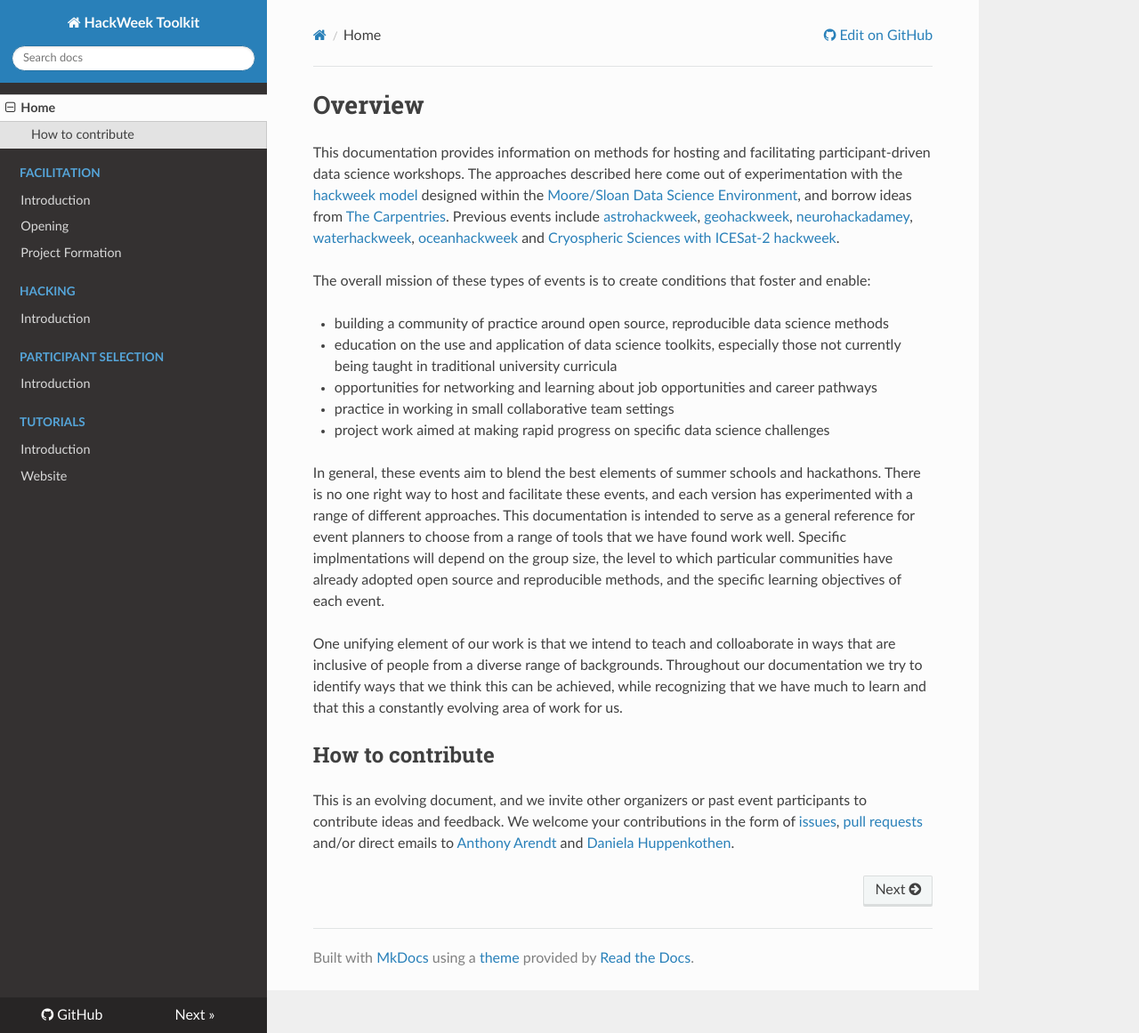
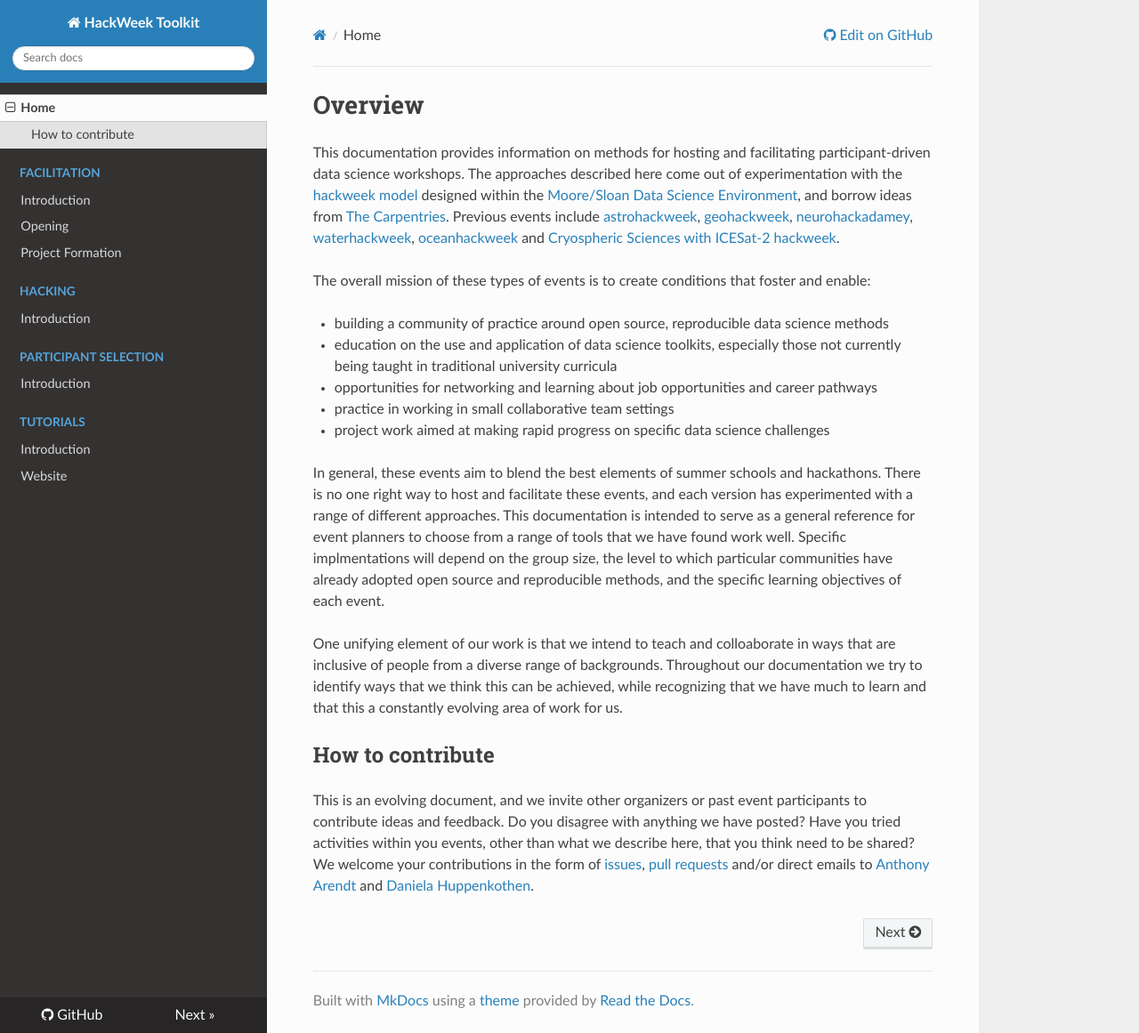
Before and after one commit to uwescience/HackWeek-Toolkit, an MkDocs documentation site: the page built from docs/index.md, in a window 1280 px wide and 1161 px high. Shown: the whole window at 89% size. Built offline with MkDocs 1.6.1, drawn with Linux system fonts in a browser that asks for light colours; nearby versions of some CDN libraries.

Commit message:
add sentence about new ideas not covered by us

```diff
--- a/docs/index.md
+++ b/docs/index.md
@@ -16,4 +16,4 @@ One unifying element of our work is that we intend to teach and colloaborate in
 
 ## How to contribute
 
-This is an evolving document, and we invite other organizers or past event participants to contribute ideas and feedback. We welcome your contributions in the form of [issues](https://github.com/uwescience/HackWeek-Toolkit/issues), [pull requests](https://github.com/uwescience/HackWeek-Toolkit/pulls) and/or direct emails to [Anthony Arendt](mailto:arendta@uw.edu) and [Daniela Huppenkothen](mailto:dhuppenk@uw.edu).
+This is an evolving document, and we invite other organizers or past event participants to contribute ideas and feedback. Do you disagree with anything we have posted? Have you tried activities within you events, other than what we describe here, that you think need to be shared? We welcome your contributions in the form of [issues](https://github.com/uwescience/HackWeek-Toolkit/issues), [pull requests](https://github.com/uwescience/HackWeek-Toolkit/pulls) and/or direct emails to [Anthony Arendt](mailto:arendta@uw.edu) and [Daniela Huppenkothen](mailto:dhuppenk@uw.edu).
```
